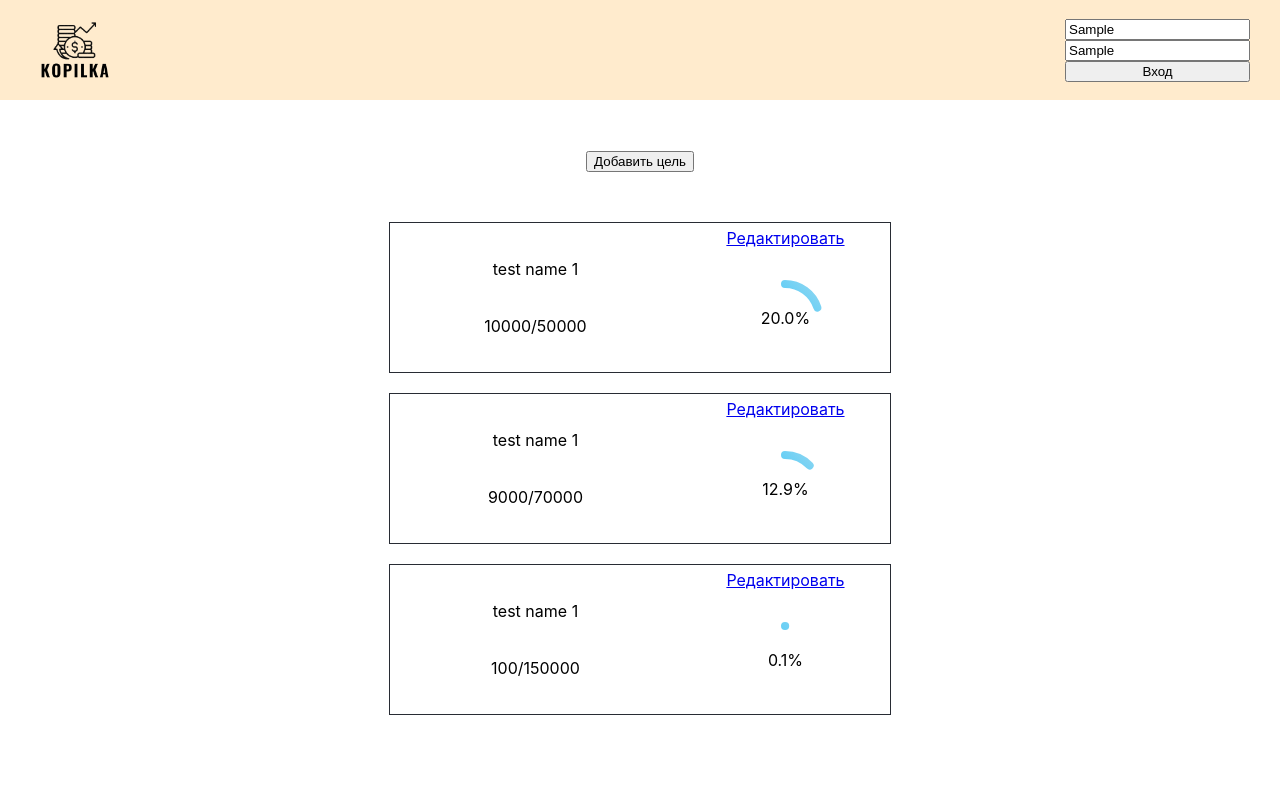
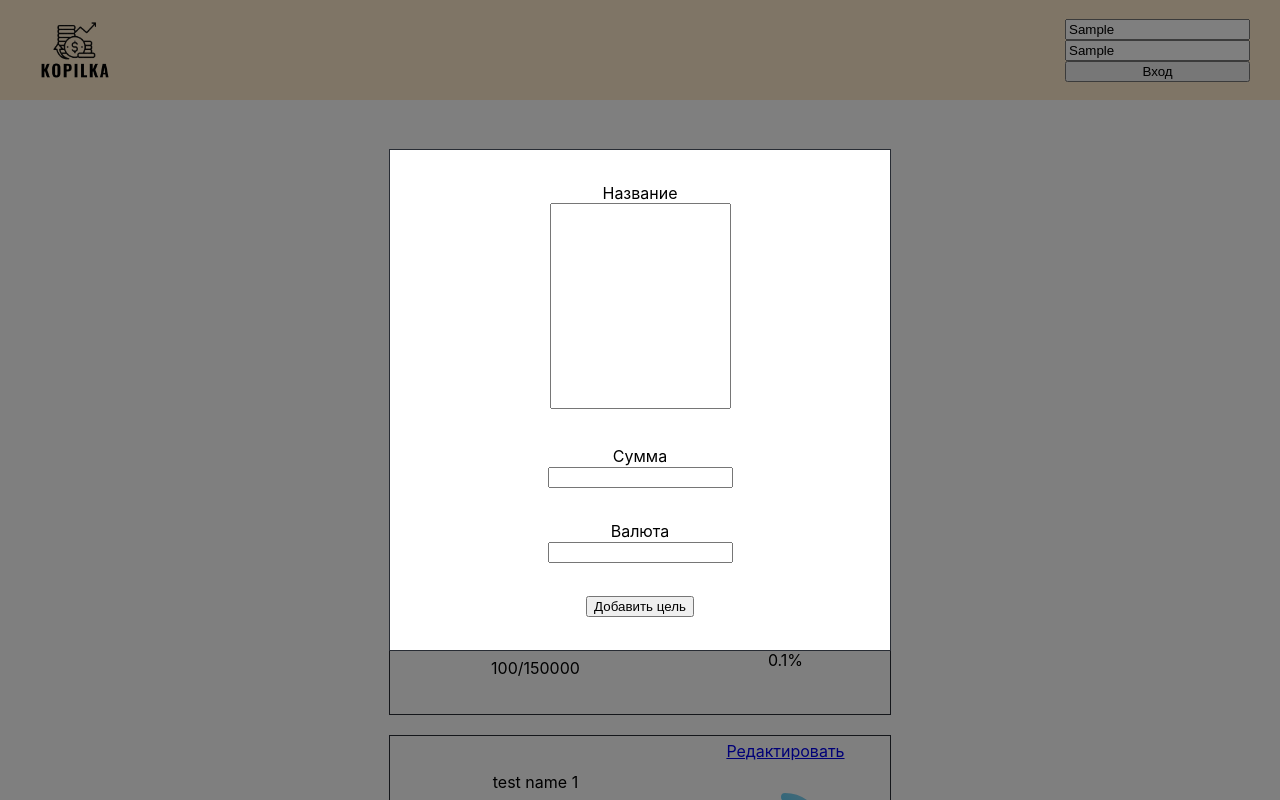
Before and after one commit to vtitoff/kopilka, a React (Create React App) app in the folder kopilka/: page / in a window 1280 px wide. Both pictures are taken after typing "Sample", "Sample" into the empty fields and a click on the button "Добавить цель". Shown: the top 800 px of the page. Built offline with nearby package versions, Linux system fonts and the light colour scheme.

Commit message:
working modal

```diff
--- a/kopilka/src/App.css
+++ b/kopilka/src/App.css
@@ -1,40 +1,5 @@
 .App {
   text-align: center;
-}
-
-.App-logo {
-  height: 40vmin;
-  pointer-events: none;
-}
-
-@media (prefers-reduced-motion: no-preference) {
-  .App-logo {
-    animation: App-logo-spin infinite 20s linear;
-  }
-}
-
-.App-header {
-  background-color: #282c34;
-  min-height: 100vh;
-  display: flex;
-  flex-direction: column;
-  align-items: center;
-  justify-content: center;
-  font-size: calc(10px + 2vmin);
-  color: white;
-}
-
-.App-link {
-  color: #61dafb;
-}
-
-@keyframes App-logo-spin {
-  from {
-    transform: rotate(0deg);
-  }
-  to {
-    transform: rotate(360deg);
-  }
 }
 
 .content{
--- a/kopilka/src/App.js
+++ b/kopilka/src/App.js
@@ -2,10 +2,36 @@ import './App.css';
 import AuthForm from "./components/AuthForm/AuthForm";
 import Header from "./components/Header/Header";
 import Item from "./components/Item/Item";
+import ModalItemCreateItem from "./components/ModalItem/ModalItemCreateItem";
+import {useState} from "react";
 
 function App() {
 
     let data = [
+        {
+            "name": "test name 1",
+            "full_sum": 50000,
+            "current_sum": 10000,
+            "user_key": "",
+            "item_id": "",
+            "description": ""
+        },
+        {
+            "name": "test name 2",
+            "full_sum": 70000,
+            "current_sum": 9000,
+            "user_key": "",
+            "item_id": "",
+            "description": ""
+        },
+        {
+            "name": "test name 3",
+            "full_sum": 150000,
+            "current_sum": 100,
+            "user_key": "",
+            "item_id": "",
+            "description": ""
+        },
         {
             "name": "test name 1",
             "full_sum": 50000,
@@ -32,12 +58,16 @@ function App() {
         }
     ]
 
+    const [modalActive, setModalActive] = useState(false)
+    function modalCreate(){
+        setModalActive(!modalActive)
+    }
 
     return (
         <div className="App">
             <Header/>
             <div className="content">
-                <button className="add-item__btn">
+                <button className="add-item__btn" onClick={modalCreate}>
                     Добавить цель
                 </button>
                 <div className="container">
@@ -46,6 +76,7 @@ function App() {
                     })}
                 </div>
             </div>
+            <ModalItemCreateItem active={modalActive} setActive={modalCreate}/>
         </div>
     );
 }
--- a/kopilka/src/components/Item/Item.jsx
+++ b/kopilka/src/components/Item/Item.jsx
@@ -5,6 +5,9 @@ import {CircleProgress} from './progressBarImport'
 const Item = (props) => {
     console.log(props)
 
+    function getItemId(){
+        console.log(props.name)
+    }
 
     return (
         <div className={classes.item}>
--- /dev/null
+++ b/kopilka/src/components/ModalItem/ModalItem.jsx
@@ -0,0 +1,15 @@
+import React from 'react'
+import classes from './ModalItem.module.css'
+
+
+const ModalItem = (props) => {
+    return (
+        <div className={classes.modal} onClick={props.setActive}>
+            <div className={classes.modalContent} onClick={e=>e.stopPropagation()}>
+                {props.children}
+            </div>
+        </div>
+    )
+}
+
+export default ModalItem;
--- /dev/null
+++ b/kopilka/src/components/ModalItem/ModalItem.module.css
@@ -0,0 +1,37 @@
+.modal {
+    height: 100%;
+    width: 100%;
+    position: fixed;
+    top: 0;
+    left: 0;
+    background-color: rgba(0, 0, 0, 0.5);
+    display: flex;
+    justify-content: center;
+    align-items: center;
+}
+
+.modalContent {
+    height: 500px;
+    width: 500px;
+    background-color: white;
+    border: 1px solid #282c34;
+    display: flex;
+    justify-content: center;
+}
+
+.modalContainer {
+    width: 200px;
+    display: flex;
+    align-items: center;
+    flex-direction: column;
+    justify-content: space-evenly;
+}
+
+.modalRaw {
+
+}
+
+.modalRawTextArea{
+    resize: none;
+    height: 200px;
+}
--- /dev/null
+++ b/kopilka/src/components/ModalItem/ModalItemCreateItem.jsx
@@ -0,0 +1,31 @@
+import React from 'react'
+import classes from './ModalItem.module.css'
+import ModalItem from "./ModalItem";
+
+
+const ModalItemCreateItem = (props) => {
+    if (props.active) {
+        return (
+
+            <ModalItem setActive={props.setActive}>
+                <div className={classes.modalContainer}>
+                    <div className={classes.modalRaw}>
+                        <label htmlFor="">Название</label>
+                        <textarea className={classes.modalRawTextArea}/>
+                    </div>
+                    <div className={classes.modalRaw}>
+                        <label htmlFor="">Сумма</label>
+                        <input/>
+                    </div>
+                    <div className={classes.modalRaw}>
+                        <label htmlFor="">Валюта</label>
+                        <input/>
+                    </div>
+                    <button>Добавить цель</button>
+                </div>
+            </ModalItem>
+        )
+    }
+}
+
+export default ModalItemCreateItem;
```
